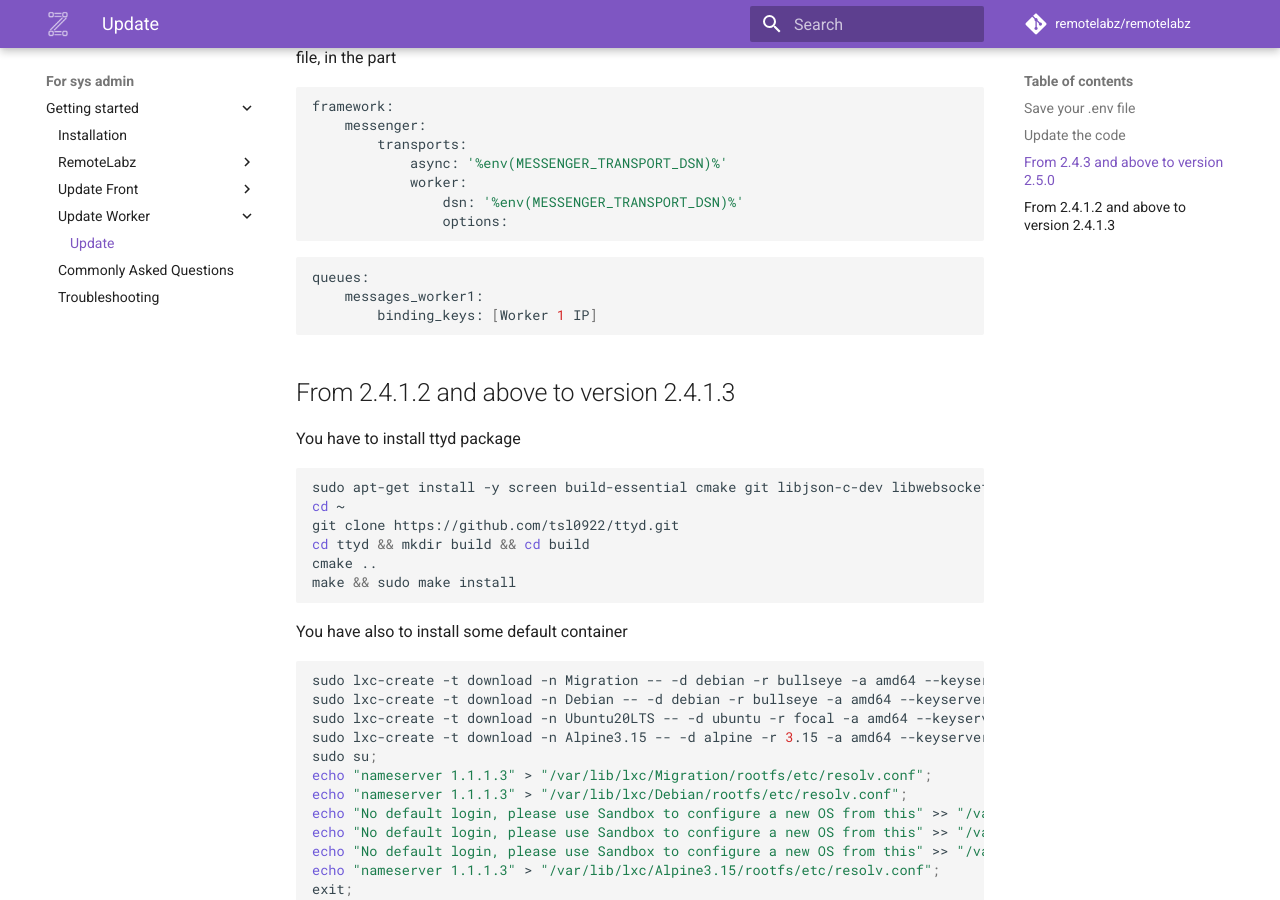
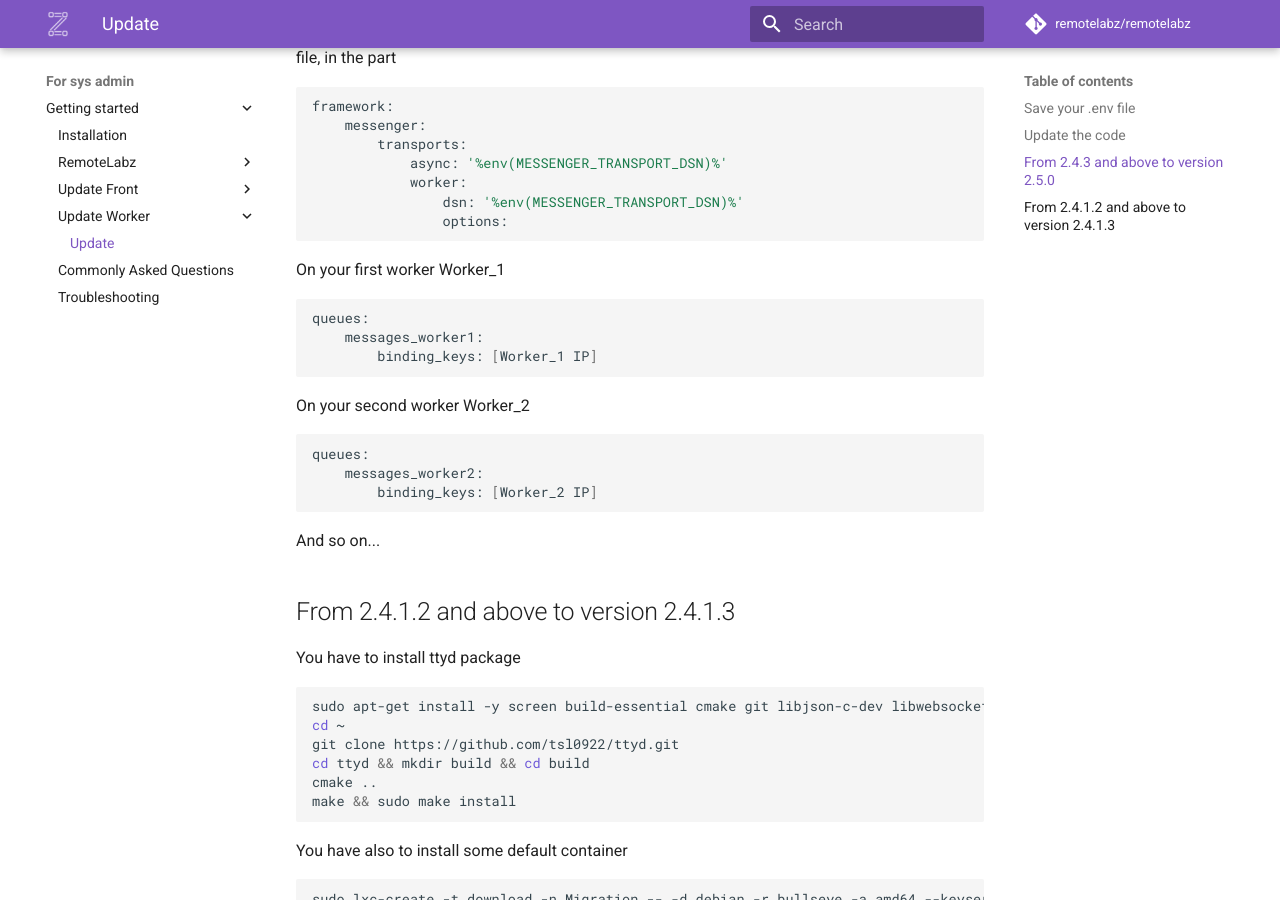
Before and after one commit to remotelabz/remotelabz-docs, an MkDocs documentation site: the page built from docs/administrators/getting-started/ubuntu-worker-update.md, in a window 1280 px wide and 900 px high, scrolled down 1058 px. Built offline with MkDocs 1.6.1 and Material for MkDocs 9.7.7, drawn with Linux system fonts in a browser that asks for light colours; comment, search, counter and statistics services are not loaded.

Commit message:
multiple worker

````diff
--- a/docs/administrators/getting-started/ubuntu-worker-update.md
+++ b/docs/administrators/getting-started/ubuntu-worker-update.md
@@ -46,12 +46,21 @@ framework:
                 dsn: '%env(MESSENGER_TRANSPORT_DSN)%'
                 options:
 ```
+On your first worker Worker_1
 
 ```bash
 queues:
     messages_worker1:
-        binding_keys: [Worker 1 IP]
+        binding_keys: [Worker_1 IP]
 ```
+
+On your second worker Worker_2
+```bash
+queues:
+    messages_worker2:
+        binding_keys: [Worker_2 IP]
+```
+And so on...
 
 
 ## From 2.4.1.2 and above to version 2.4.1.3
````
